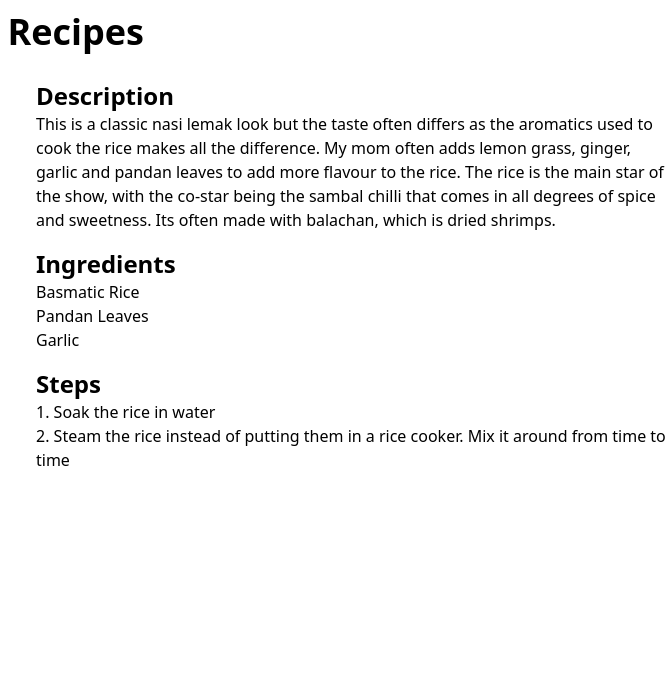
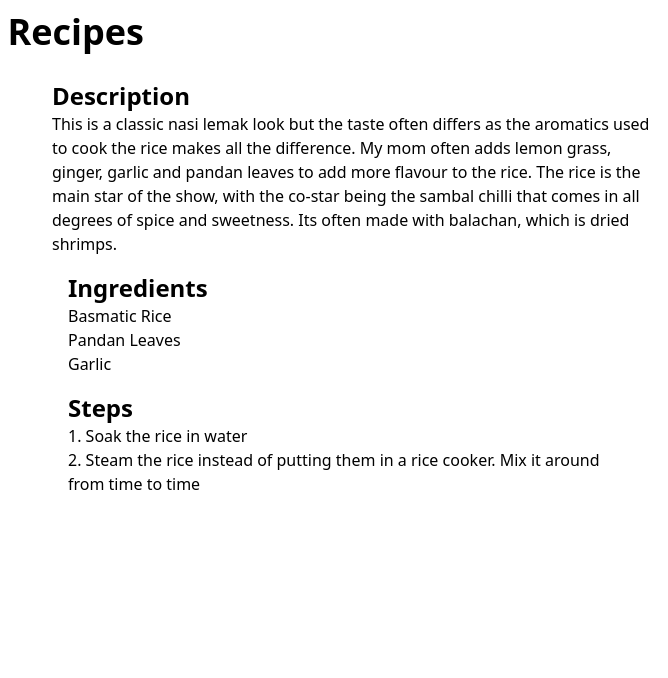
Before and after one commit to zactionn/odin-recipes, a website: page index.html in a window 1280 px wide. Shown: the full height of the page, 612-1280 px from the left. Drawn offline with Linux system fonts and the light colour scheme.

Commit message:
added more margins m-4 to balance the look of the texts

```diff
--- a/index.html
+++ b/index.html
@@ -25,13 +25,13 @@
     </div>
 
     <!--Description Goes Here-->
-    <div class="mt-4">
+    <div class="m-4">
         <h2 class="text-2xl font-semibold"> Description</h2>
         <p>This is a classic nasi lemak look but the taste often differs as the aromatics used to cook the rice makes all the difference. My mom often adds lemon grass, ginger, garlic and pandan leaves to add more flavour to the rice.
         The rice is the main star of the show, with the co-star being the sambal chilli that comes in all degrees of spice and sweetness. Its often made with balachan, which is dried shrimps.</p>
 
     <!--Ingredients Goes Here-->
-        <div class="mt-4">
+        <div class="m-4">
     <h3 class="text-2xl font-semibold">Ingredients</h3>
     <ul>
         <li>Basmatic Rice</li>
@@ -42,7 +42,7 @@
 
     <!--Steps Goes Here-->
 
-    <div class="mt-4">
+    <div class="m-4">
         <h4 class="text-2xl font-semibold">Steps</h4>
         <ol>
             <li>1. Soak the rice in water</li>
```
Also changed, not shown: odin-links-and-images/about.html (added, +10 -0 lines), src/output.css.
